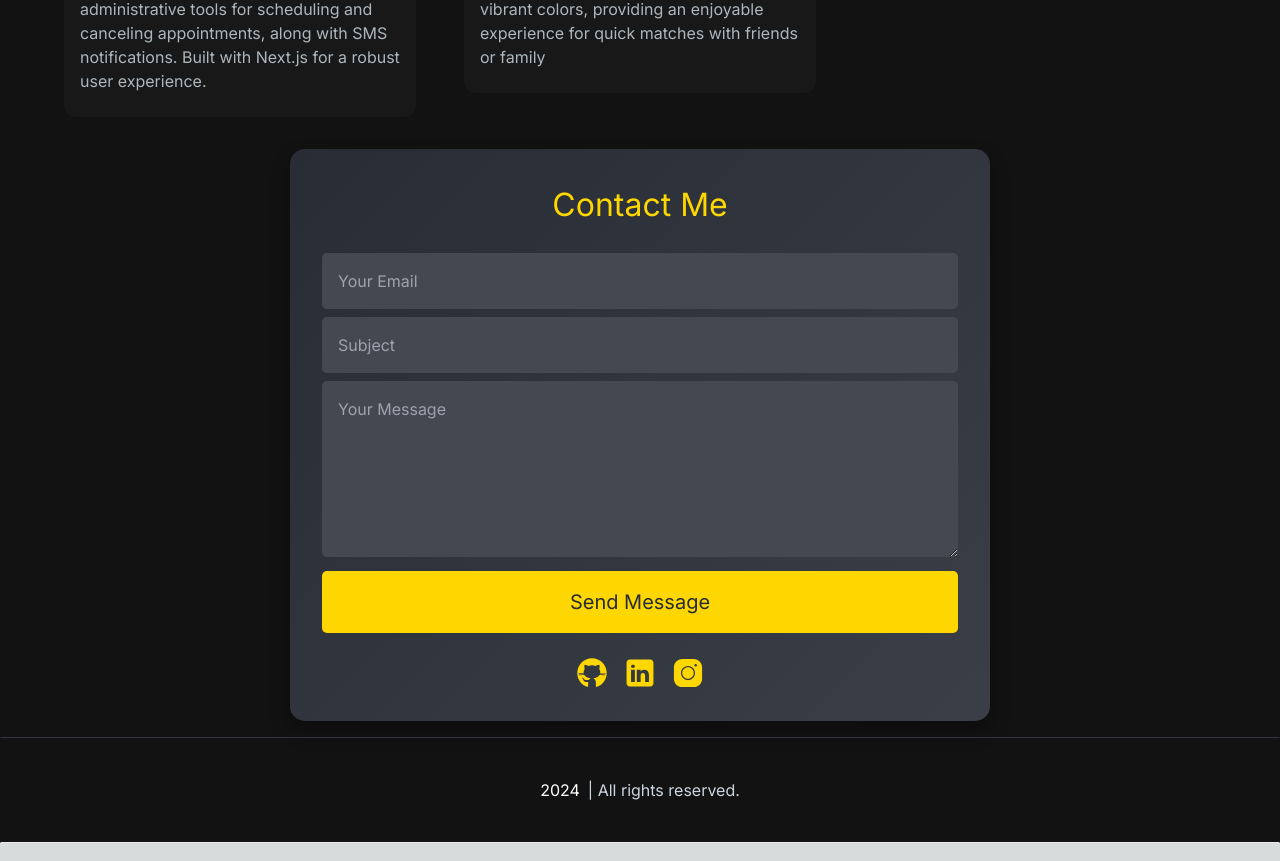
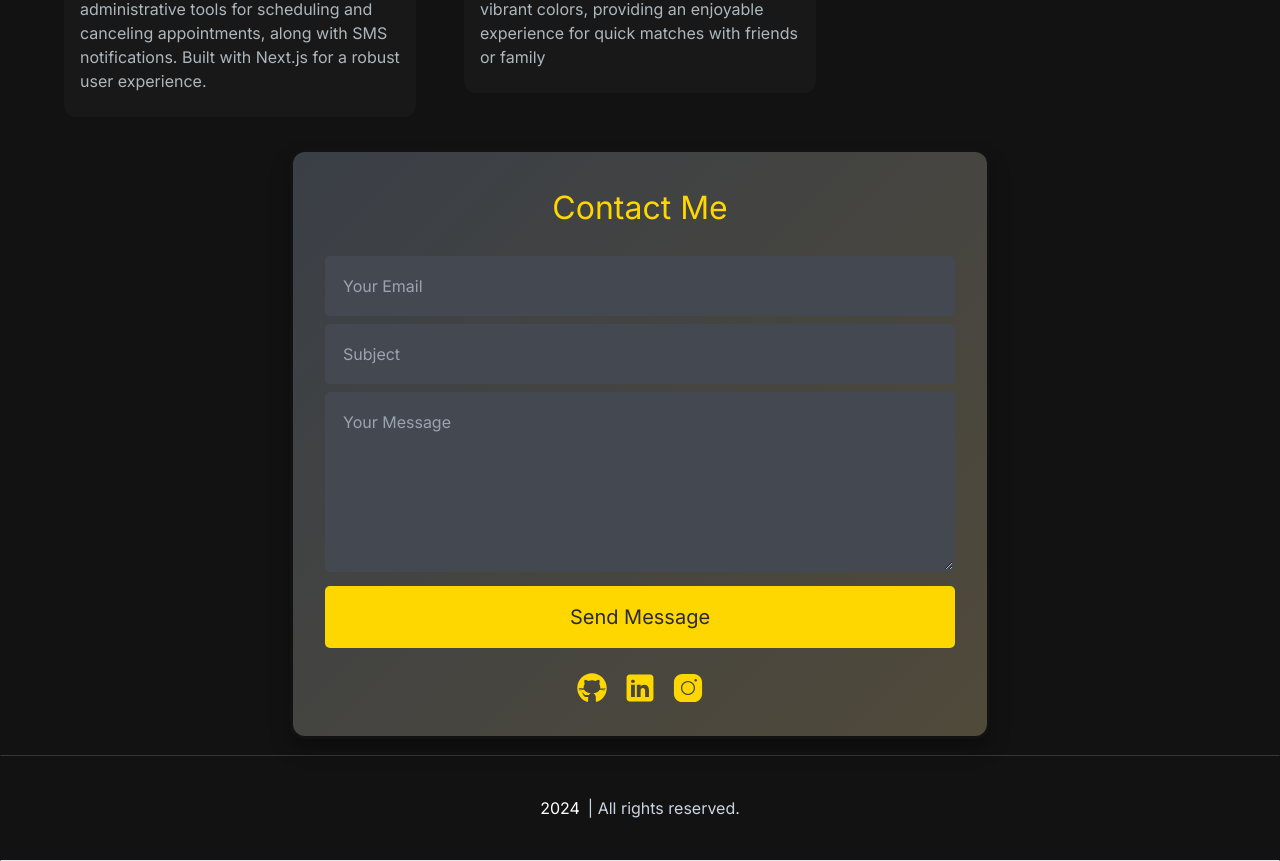
Before and after one commit to sam-chris-fullstack-engineer/Portfolio-website, a Next.js app: page / in a window 1280 px wide. Shown: the part 2690-3551 px from the top of the page. Built offline with nearby package versions, Linux system fonts and the light colour scheme.

Commit message:
changed email section UI for fixing glow effect in input box

```diff
--- a/src/app/components/EmailSection.jsx
+++ b/src/app/components/EmailSection.jsx
@@ -6,14 +6,31 @@ import InstagramIcon from "../../../public/Instagram-icon.svg";
 import styled from "styled-components";
 
 const Container = styled.div`
-  background: linear-gradient(135deg, #282c34 0%, #3a3f47 100%);
+  background: linear-gradient(135deg, #3a3f47, #504a3a);
   color: #ffffff;
   padding: 2rem;
   border-radius: 15px;
-  box-shadow: 0 10px 20px rgba(0, 0, 0, 0.3);
   max-width: 700px; /* Limit the maximum width */
   margin: auto;
   overflow: hidden;
+  position: relative;
+  border: 3px solid transparent;
+  background-origin: border-box;
+  background-clip: padding-box, border-box;
+  box-shadow: 0 10px 20px rgba(0, 0, 0, 0.3);
+
+  &:before {
+    content: "";
+    position: absolute;
+    top: -3px;
+    right: -3px;
+    bottom: -3px;
+    left: -3px;
+    z-index: -1;
+    background: linear-gradient(135deg, #ffd700, #ffac00);
+    border-radius: 15px;
+    filter: blur(8px);
+  }
 
   @media (max-width: 480px) {
     padding: 1rem;
@@ -38,7 +55,7 @@ const Input = styled.input`
   width: 100%;
   padding: 1rem;
   margin-bottom: 0.5rem;
-  border: none;
+  border: 2px solid transparent;
   border-radius: 5px;
   background-color: #444851;
   color: #ffffff;
@@ -48,6 +65,8 @@ const Input = styled.input`
   &:focus {
     outline: none;
     background-color: #555b66;
+    border-image: linear-gradient(135deg, #ffd700, #ffac00);
+    border-image-slice: 1;
     box-shadow: 0 0 10px #ffd700;
   }
 
@@ -61,7 +80,7 @@ const Textarea = styled.textarea`
   width: 100%;
   padding: 1rem;
   margin-bottom: 0.5rem;
-  border: none;
+  border: 2px solid transparent;
   border-radius: 5px;
   background-color: #444851;
   color: #ffffff;
@@ -71,6 +90,8 @@ const Textarea = styled.textarea`
   &:focus {
     outline: none;
     background-color: #555b66;
+    border-image: linear-gradient(135deg, #ffd700, #ffac00);
+    border-image-slice: 1;
     box-shadow: 0 0 10px #ffd700;
   }
 
@@ -279,13 +300,14 @@ const EmailSection = forwardRef((props, ref) => {
         <a href="https://github.com/sam-chris-fullstack-engineer" target="_blank" rel="noopener noreferrer">
           <Image src={GithubIcon} alt="Github" width={32} height={32} />
         </a>
-        <a href="https://www.linkedin.com/in/sam-chris-full-stack-engineer/" target="_blank" rel="noopener noreferrer">
+        <a href="https://www.linkedin.com/in/sam-christopher" target="_blank" rel="noopener noreferrer">
           <Image src={LinkedinIcon} alt="LinkedIn" width={32} height={32} />
         </a>
-        <a href="https://www.instagram.com/code._.bruh/" target="_blank" rel="noopener noreferrer">
+        <a href="https://www.instagram.com/sam_chris_engineer" target="_blank" rel="noopener noreferrer">
           <Image src={InstagramIcon} alt="Instagram" width={32} height={32} />
         </a>
       </SocialIcons>
+
       {emailSubmitted && (
         <div className="fixed inset-0 flex items-center justify-center z-50 p-4 bg-opacity-75 bg-gray-900">
           <div className="bg-white rounded-lg shadow-lg p-6 max-w-xs w-full">
```
